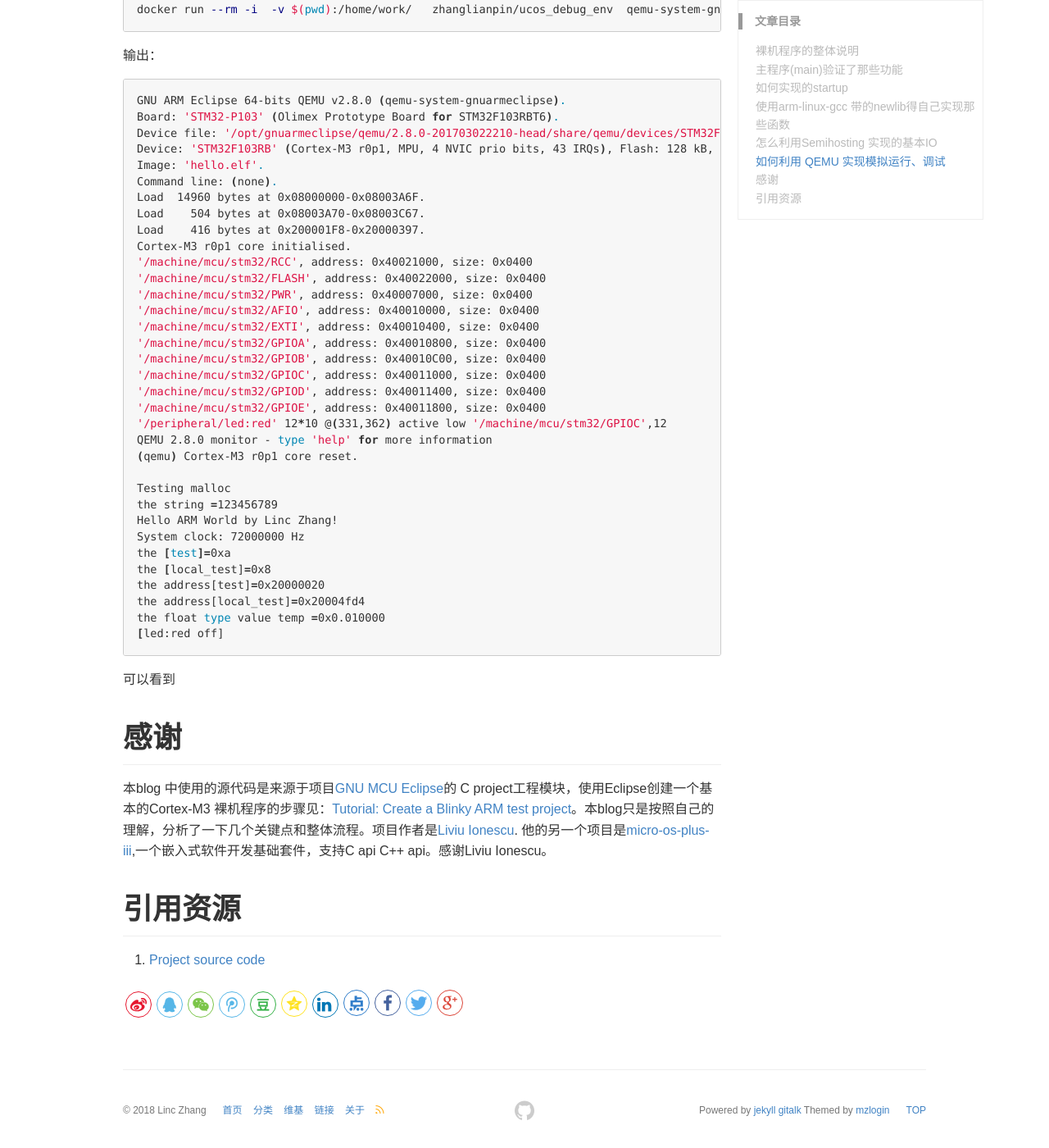
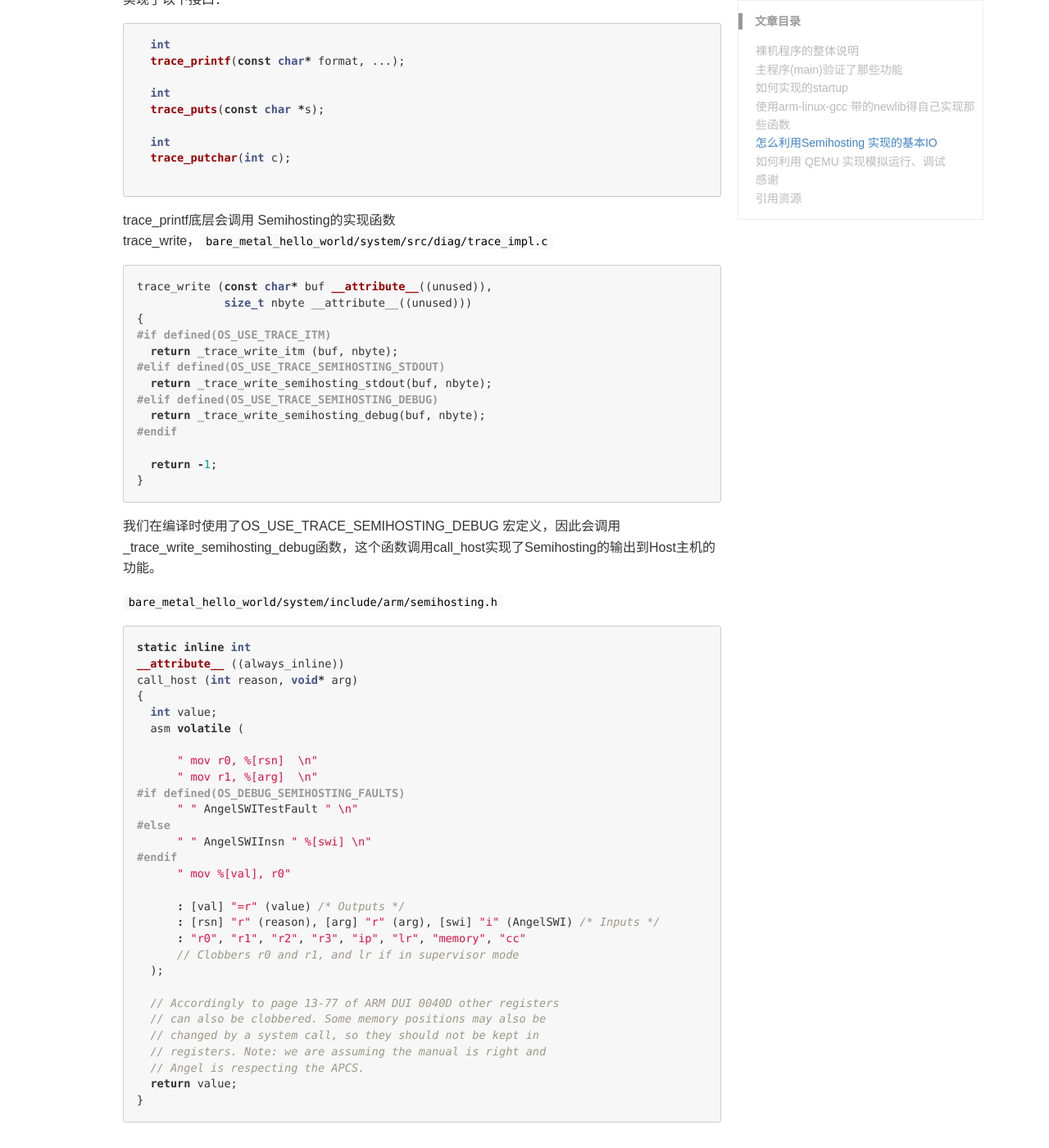
Before and after one commit to zhanglianpin/zhanglianpin.github.io, a Jekyll site: the page built from _posts/2018-05-28-compile-link-loader-boot.md, in a window 1280 px wide and 1400 px high, scrolled down 22733 px. Shown: the whole window at 82% size. Built offline with Jekyll 4.4.1, drawn with Linux system fonts in a browser that asks for light colours; comment, search, counter and statistics services are not loaded; some of the changed text lies outside the part shown.

Commit message:
modify blog

````diff
--- a/_posts/2018-05-28-compile-link-loader-boot.md
+++ b/_posts/2018-05-28-compile-link-loader-boot.md
@@ -156,6 +156,8 @@ Debug目录是个编译目录，里面包含各种Makefile。
 
 **编译&&链接:**
 
+当然是直接 `make` 喽。
+
 编译的模板，自己根据实际文件名进行修改
 ```sh
 arm-none-eabi-gcc -mcpu=cortex-m3 -mthumb -Og -fmessage-length=0 -fsigned-char -ffunction-sections -fdata-sections -ffreestanding -fno-move-loop-invariants -Wall -Wextra  -g3 -DDEBUG -DUSE_FULL_ASSERT -DTRACE -DOS_USE_TRACE_SEMIHOSTING_DEBUG -DSTM32F10X_MD -DUSE_STDPERIPH_DRIVER -DHSE_VALUE=8000000 -I"../include" -I"../system/include" -I"../system/include/cmsis" -I"../system/include/stm32f1-stdperiph" -std=gnu11
@@ -897,6 +899,72 @@ syscall的实现在 `bare_metal_hello_world/system/src/newlib/_syscalls.c`
 
 # 怎么利用Semihosting 实现的基本IO
 
+本项目中，基本的IO都使用Semihosting实现。打印功能，使用自己实现的trace_printf函数，没有使用newlib库的printf函数。newlib中的printf函数开销比较大，我们这个只是调试的时候需要简单的输出功能。因此，自己实现了一个简单的利用Semihosting做的打印输出功能。
+`bare_metal_hello_world/system/src/diag/Trace.c`
+
+实现了以下接口：
+```c
+  int
+  trace_printf(const char* format, ...);
+
+  int
+  trace_puts(const char *s);
+
+  int
+  trace_putchar(int c);
+
+```
+trace_printf底层会调用 Semihosting的实现函数 trace_write，`bare_metal_hello_world/system/src/diag/trace_impl.c`
+```c
+trace_write (const char* buf __attribute__((unused)),
+	     size_t nbyte __attribute__((unused)))
+{
+#if defined(OS_USE_TRACE_ITM)
+  return _trace_write_itm (buf, nbyte);
+#elif defined(OS_USE_TRACE_SEMIHOSTING_STDOUT)
+  return _trace_write_semihosting_stdout(buf, nbyte);
+#elif defined(OS_USE_TRACE_SEMIHOSTING_DEBUG)
+  return _trace_write_semihosting_debug(buf, nbyte);
+#endif
+
+  return -1;
+}
+```
+我们在编译时使用了OS_USE_TRACE_SEMIHOSTING_DEBUG 宏定义，因此会调用_trace_write_semihosting_debug函数，这个函数调用call_host实现了Semihosting的输出到Host主机的功能。
+
+`bare_metal_hello_world/system/include/arm/semihosting.h`
+```c
+static inline int
+__attribute__ ((always_inline))
+call_host (int reason, void* arg)
+{
+  int value;
+  asm volatile (
+
+      " mov r0, %[rsn]  \n"
+      " mov r1, %[arg]  \n"
+#if defined(OS_DEBUG_SEMIHOSTING_FAULTS)
+      " " AngelSWITestFault " \n"
+#else
+      " " AngelSWIInsn " %[swi] \n"
+#endif
+      " mov %[val], r0"
+
+      : [val] "=r" (value) /* Outputs */
+      : [rsn] "r" (reason), [arg] "r" (arg), [swi] "i" (AngelSWI) /* Inputs */
+      : "r0", "r1", "r2", "r3", "ip", "lr", "memory", "cc"
+      // Clobbers r0 and r1, and lr if in supervisor mode
+  );
+
+  // Accordingly to page 13-77 of ARM DUI 0040D other registers
+  // can also be clobbered. Some memory positions may also be
+  // changed by a system call, so they should not be kept in
+  // registers. Note: we are assuming the manual is right and
+  // Angel is respecting the APCS.
+  return value;
+}
+```
+
 
 # 如何利用 QEMU 实现模拟运行、调试
 调试环境的使用，在[基于Docker环境开发、调试嵌入式软件（Embedded Software develop/Debug using Docker）](http://www.bahutou.cn/2018/05/09/demo-using-the-env/)有详细的说明。
@@ -942,7 +1010,7 @@ the float type value temp =0x0.010000
 [led:red off]
 ```
 
-可以看到
+可以看到我们验证了malloc函数，可以正常工作。我们顺便验证了下全局变量和局部变量在RAM中的实际地址，test定义的是个Global的变量，可以看到地址是0x20000020，确实是在RAM Region定义的范围，地址确实是从0x20000000 开始用的。函数内的局部变量使用的是Stack的内存空间，从上面介绍的内容来看，Stack是从RAM高地址向低地址使用的，这里RAM最高地址是0x20004fff，我们local_test变量的地址是0x20004fd4，和预期情况一致。我们也测试了浮点数的打印，newlib本身没有启用浮点数的支持，要想使用浮点数的输入、输出功能，需要使用编译器链接选项 `-u _printf_float` 强制链接相关库函数。
 
 
 # 感谢
````
Also changed, not shown: other parts of _posts/2018-05-28-compile-link-loader-boot.md (+1 -1 lines).
